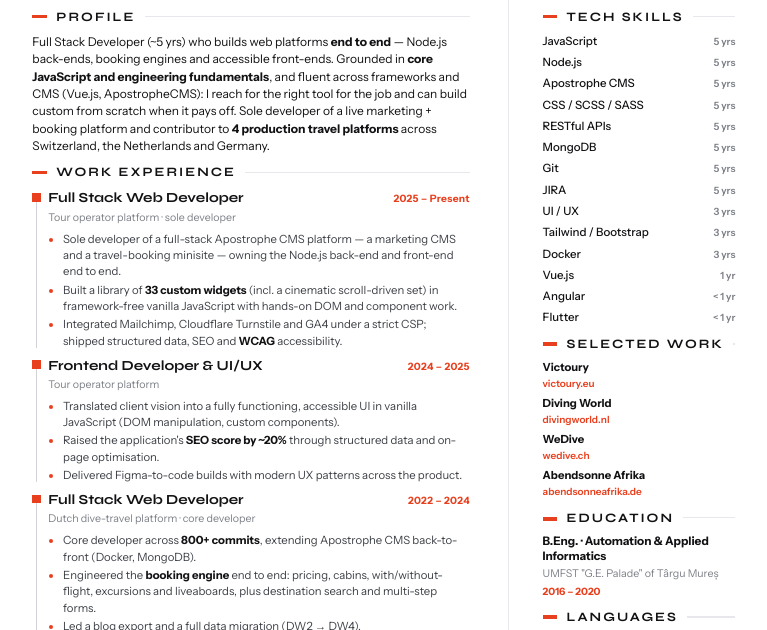
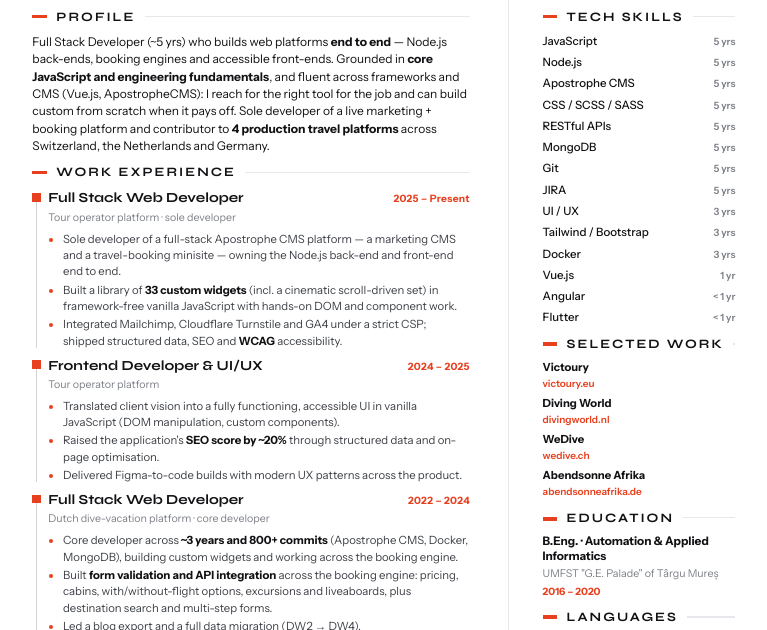
Before and after one commit to andrewmat32/my-portfolio, a plain HTML site: page resume/resume.html in a window 1280 px wide. Shown: the part 162-792 px from the top of the page, without its empty margins (13-780 px from the left). Drawn offline with Linux system fonts and the light colour scheme.

Commit message:
Add files via upload

```diff
--- a/resume/resume.html
+++ b/resume/resume.html
@@ -141,10 +141,10 @@
 
                 <div class="job">
                     <div class="job-top"><span class="job-role">Full Stack Web Developer</span><span class="job-date">2022 – 2024</span></div>
-                    <div class="job-sub">Dutch dive-travel platform · core developer</div>
+                    <div class="job-sub">Dutch dive-vacation platform · core developer</div>
                     <ul>
-                        <li>Core developer across <b>800+ commits</b>, extending Apostrophe CMS back-to-front (Docker, MongoDB).</li>
-                        <li>Engineered the <b>booking engine</b> end to end: pricing, cabins, with/without-flight, excursions and liveaboards, plus destination search and multi-step forms.</li>
+                        <li>Core developer across <b>~3 years and 800+ commits</b> (Apostrophe CMS, Docker, MongoDB), building custom widgets and working across the booking engine.</li>
+                        <li>Built <b>form validation and API integration</b> across the booking engine: pricing, cabins, with/without-flight options, excursions and liveaboards, plus destination search and multi-step forms.</li>
                         <li>Led a blog export and a full data migration (DW2 → DW4).</li>
                     </ul>
                 </div>
```
Also changed, not shown: 1 other file.
